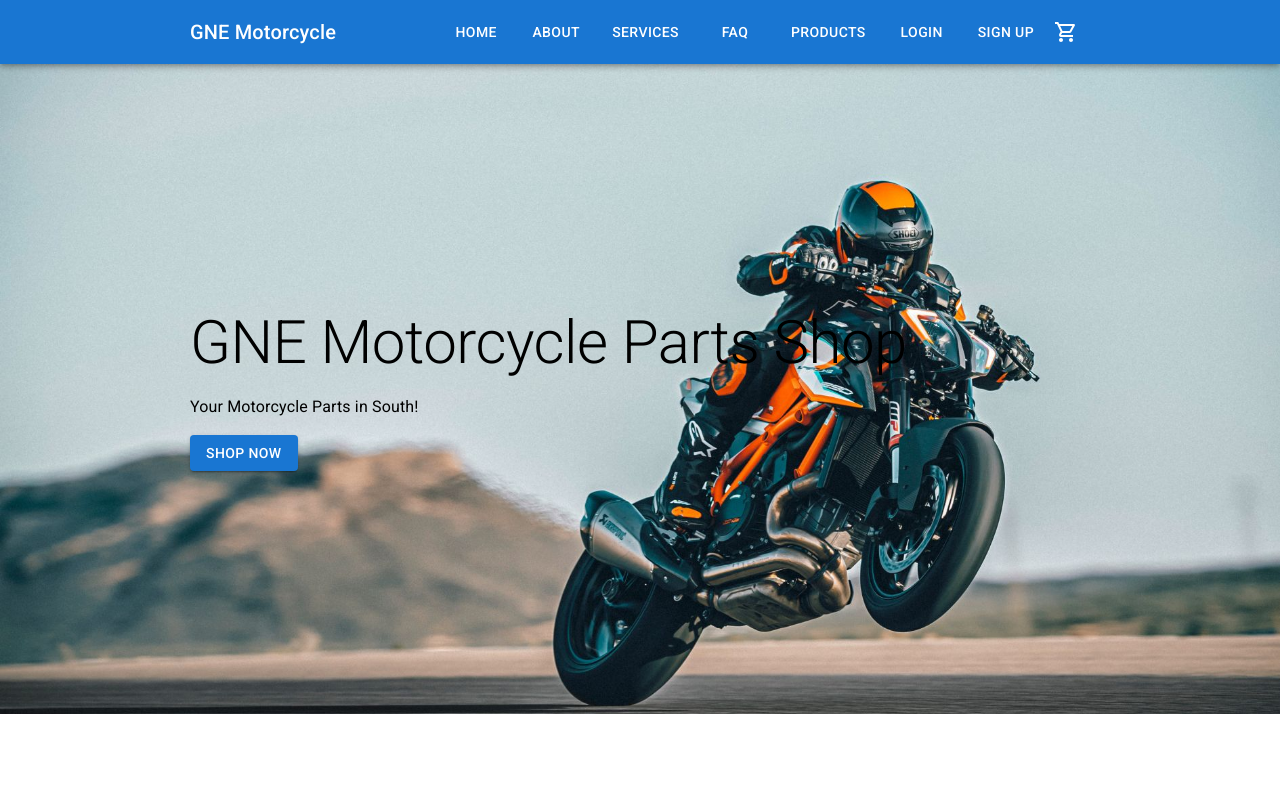
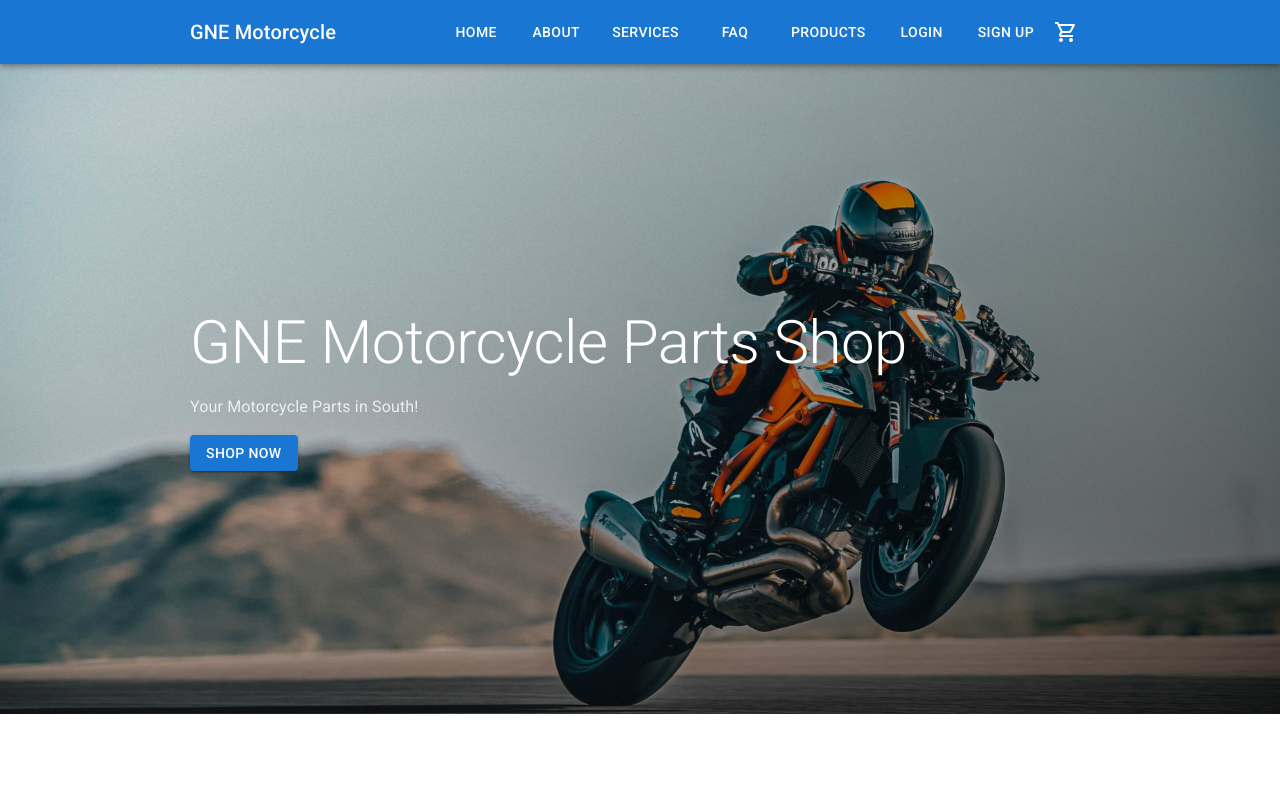
Before and after one commit to khaizter/motorcycle-ecommerce, a React (Create React App) app: page / in a window 1280 px wide. Shown: the top 800 px of the page. Built offline with nearby package versions, Linux system fonts and the light colour scheme.

Commit message:
better hero image

```diff
--- a/src/pages/home/hero/index.tsx
+++ b/src/pages/home/hero/index.tsx
@@ -9,7 +9,7 @@ const Hero = () => {
     <Box
       id='hero'
       sx={{
-        background: "url('/assets/images/hero-bg.jpg')",
+        background: "linear-gradient(-45deg, #0000009b, transparent), url('/assets/images/hero-bg.jpg')",
         minHeight: '650px',
         backgroundSize: 'cover',
         display: 'flex',
@@ -27,10 +27,10 @@ const Hero = () => {
         }}
         spacing={2}
       >
-        <Typography variant='h2' component='h1'>
+        <Typography variant='h2' component='h1' sx={{ color: '#FFF' }}>
           GNE Motorcycle Parts Shop
         </Typography>
-        <Typography>Your Motorcycle Parts in South!</Typography>
+        <Typography sx={{ color: '#ffffffcc' }}>Your Motorcycle Parts in South!</Typography>
         <Button component={RouterLink} to='/products' variant='contained' color='primary'>
           Shop Now
         </Button>
```
